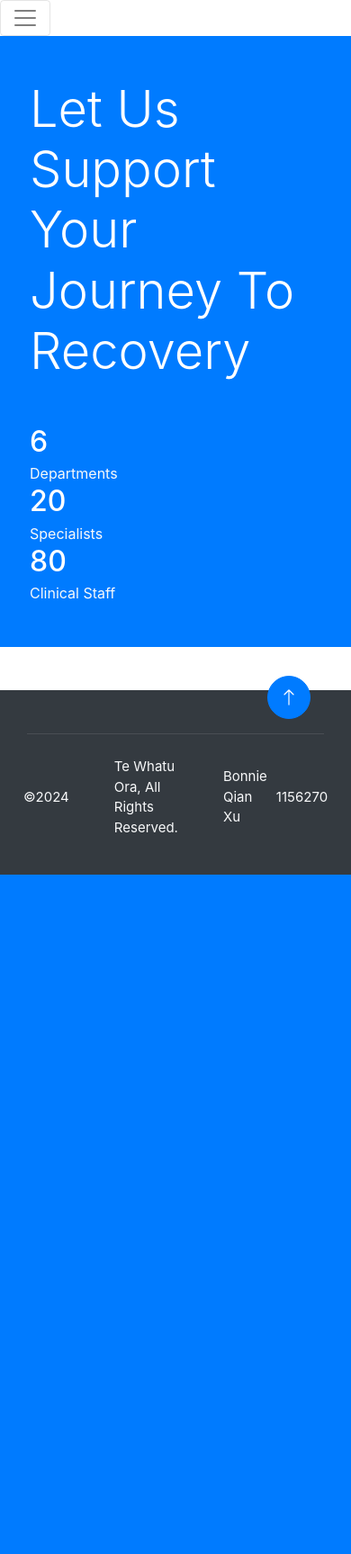
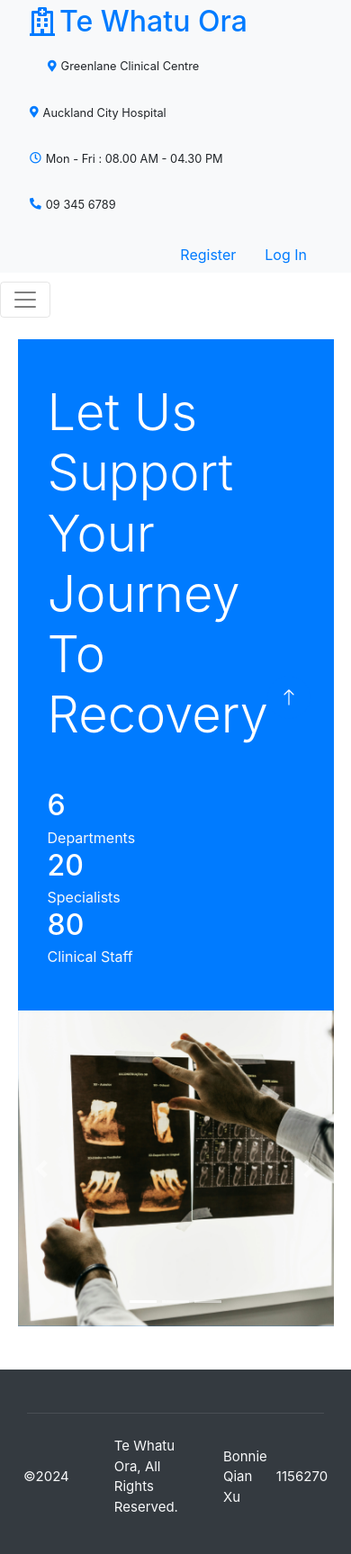
Before and after one commit to bonnieqxu/CarePath, a Django app: page / in a window 390 px wide; the page is wider, and only the part inside the window is pictured. Shown: that part at 90% size. Before the commit the page ends 972 px from the top of that part, so only its background shows below. Run offline with Django 5.2, Linux system fonts and the light colour scheme; some libraries are stand-ins or nearby versions.

Commit message:
formatting

```diff
--- a/CarePath/static/CarePath/site.css
+++ b/CarePath/static/CarePath/site.css
@@ -58,6 +58,45 @@
   align-items: center;
   justify-content: center;
   font-weight: normal;
+}
+
+/* top bar*/
+.top-bar {
+  padding: 10px 0;
+}
+
+.location-info {
+  margin-right: 30px;
+}
+
+/* responsive top bar */
+@media (max-width: 992px) {
+  .top-bar {
+    flex-direction: column;
+    align-items: flex-start;
+    text-align: left;
+  }
+
+  .location-info {
+    margin-right: 0;
+    margin-bottom: 10px;
+  }
+
+  .text-end {
+    text-align: left !important;
+    margin-top: 10px;
+  }
+
+  .top-bar .col-lg-7,
+  .top-bar .col-lg-5 {
+    max-width: 100%;
+    flex: 0 0 100%;
+  }
+
+  .top-bar .h-100 {
+    flex-direction: column;
+    align-items: flex-start;
+  }
 }
 
 /*** Navbar ***/
--- a/CarePath/templates/CarePath/home.html
+++ b/CarePath/templates/CarePath/home.html
@@ -1,8 +1,12 @@
-{% extends "CarePath/layout.html" %} {% load static %}
-{% block title %} Home {% endblock %} {% block content %}
+{% extends "CarePath/layout.html" %} {% load static %} {% block title %} Home
+{%endblock %} {% block content %}
 
-<div class="container-fluid header bg-primary p-0 mb-5">
-  <div class="row g-0 align-items-center flex-column-reverse flex-lg-row">
+<div
+  class="container-fluid header bg-primary p-0 mb-5"
+  style="width: 90%; margin: 0 auto"
+>
+  <!-- <div class="row g-0 align-items-center flex-column-reverse flex-lg-row"> -->
+  <div class="row g-0 align-items-center">
     <div class="col-lg-6 p-5 wow fadeIn" data-wow-delay="0.1s">
       <h1 class="display-4 text-white mb-5">
         Let Us Support Your Journey To Recovery
@@ -28,41 +32,78 @@
         </div>
       </div>
     </div>
-    <div class="col-lg-6 wow fadeIn" data-wow-delay="0.5s">
-      <div class="owl-carousel header-carousel">
-        <div class="owl-carousel-item position-relative">
+
+    <div class="col-lg-6 d-flex justify-content-center align-items-center">
+      <div
+        id="carouselExampleIndicators"
+        class="carousel slide"
+        data-ride="carousel"
+        style="width: 100%; margin: 0 auto"
+      >
+        <ol class="carousel-indicators">
+          <li
+            data-target="#carouselExampleIndicators"
+            data-slide-to="0"
+            class="active"
+          ></li>
+          <li data-target="#carouselExampleIndicators" data-slide-to="1"></li>
+          <li data-target="#carouselExampleIndicators" data-slide-to="2"></li>
+        </ol>
+        <div class="carousel-inner">
+          <div class="carousel-item active">
             <img
-            class="img-fluid"
+              class="d-block"
               src="{% static 'CarePath/images/reading_xray.jpg' %}"
-            alt=""
+              alt="First slide"
+              style="width: 150%; margin: 0 auto"
             />
-          <div class="owl-carousel-text">
-            <h1 class="display-1 text-white mb-0">Dentistry</h1>
+            <div class="carousel-caption d-none d-md-block">
+              <h5>Dentistry</h5>
             </div>
           </div>
-        <div class="owl-carousel-item position-relative">
+          <div class="carousel-item">
             <img
-            class="img-fluid"
+              class="d-block"
               src="{% static 'CarePath/images/holding_syringe.jpg' %}"
-            alt=""
+              alt="Second slide"
+              style="width: 150%; margin: 0 auto"
             />
-          <div class="owl-carousel-text">
-            <h1 class="display-1 text-white mb-0">Oncology</h1>
+            <div class="carousel-caption d-none d-md-block">
+              <h5>Oncology</h5>
             </div>
           </div>
-        <div class="owl-carousel-item position-relative">
+          <div class="carousel-item">
             <img
-            class="img-fluid"
+              class="d-block"
               src="{% static 'CarePath/images/slt.jpg' %}"
-            alt=""
+              alt="Third slide"
+              style="width: 150%; margin: 0 auto"
             />
-          <div class="owl-carousel-text">
-            <h1 class="display-1 text-white mb-0">SLT</h1>
+            <div class="carousel-caption d-none d-md-block">
+              <h5>SLT</h5>
+            </div>
+          </div>
+        </div>
+        <a
+          class="carousel-control-prev"
+          href="#carouselExampleIndicators"
+          role="button"
+          data-slide="prev"
+        >
+          <span class="carousel-control-prev-icon" aria-hidden="true"></span>
+          <span class="sr-only">Previous</span>
+        </a>
+        <a
+          class="carousel-control-next"
+          href="#carouselExampleIndicators"
+          role="button"
+          data-slide="next"
+        >
+          <span class="carousel-control-next-icon" aria-hidden="true"></span>
+          <span class="sr-only">Next</span>
+        </a>
       </div>
     </div>
   </div>
 </div>
-  </div>
-</div>
-
 {% endblock %}
--- a/CarePath/templates/CarePath/layout.html
+++ b/CarePath/templates/CarePath/layout.html
@@ -36,11 +36,24 @@
       href="https://cdnjs.cloudflare.com/ajax/libs/animate.css/4.1.1/animate.min.css"
     />
 
-    <link href="lib/animate/animate.min.css" rel="stylesheet" />
-    <link href="lib/owlcarousel/assets/owl.carousel.min.css" rel="stylesheet" />
     <link
-      href="lib/tempusdominus/css/tempusdominus-bootstrap-4.min.css"
+      href="{% static 'CarePath/lib/animate/animate.min.css' %}"
       rel="stylesheet"
+    />
+
+    <link
+      href="{% static 'CarePath/lib/tempusdominus/css/tempusdominus-bootstrap-4.min.css' %}"
+      rel="stylesheet"
+    />
+
+    <!-- Owl Carousel CSS -->
+    <link
+      rel="stylesheet"
+      href="{% static 'CarePath/lib/owlcarousel/owl.carousel.min.css' %}"
+    />
+    <link
+      rel="stylesheet"
+      href="{% static 'CarePath/lib/owlcarousel/owl.theme.default.min.css' %}"
     />
 
     <link
@@ -58,9 +71,10 @@
     <!-- Top Bar starts -->
 
     <div class="container-fluid bg-light p-0 wow fadeIn" data-wow-delay="0.1s">
-      <div
+      <!-- <div
         class="row gx-0 d-none d-lg-flex align-items-center justify-content-between"
-      >
+      > -->
+      <div class="row gx-0 align-items-center justify-content-between">
         <div class="col-lg-7 px-5 text-start d-flex flex-wrap">
           <a
             href="{% url 'home' %}"
@@ -135,6 +149,7 @@
       data-wow-delay="0.1s"
     >
       <div class="container">
+        <div class="text-end" style="float: left">
           <button
             type="button"
             class="navbar-toggler me-4"
@@ -143,6 +158,9 @@
           >
             <span class="navbar-toggler-icon"></span>
           </button>
+          <br />
+          <br />
+        </div>
         <div
           class="collapse navbar-collapse justify-content-center"
           id="navbarCollapse"
@@ -201,27 +219,22 @@
       </a>
 
       <!-- JavaScript Libraries -->
-      <script src="https://code.jquery.com/jquery-3.4.1.min.js"></script>
+      <script src="https://code.jquery.com/jquery-3.5.1.min.js"></script>
       <script src="https://cdn.jsdelivr.net/npm/bootstrap@5.0.0/dist/js/bootstrap.bundle.min.js"></script>
-      <!-- <script src="lib/wow/wow.min.js"></script>
-  <script src="lib/easing/easing.min.js"></script>
-  <script src="lib/waypoints/waypoints.min.js"></script>
-  <script src="lib/counterup/counterup.min.js"></script>
-  <script src="lib/owlcarousel/owl.carousel.min.js"></script>
-  <script src="lib/tempusdominus/js/moment.min.js"></script>
-  <script src="lib/tempusdominus/js/moment-timezone.min.js"></script>
-  <script src="lib/tempusdominus/js/tempusdominus-bootstrap-4.min.js"></script> -->
 
-      <!-- <script src="{% static 'CarePath/lib/wow/wow.min.js' %}"></script>
+      <script src="https://cdn.jsdelivr.net/npm/@popperjs/core@2.9.2/dist/umd/popper.min.js"></script>
+      <script src="https://stackpath.bootstrapcdn.com/bootstrap/4.5.2/js/bootstrap.min.js"></script>
+
+      <script src="{% static 'CarePath/lib/wow/wow.min.js' %}"></script>
       <script src="{% static 'CarePath/lib/easing/easing.min.js' %}"></script>
       <script src="{% static 'CarePath/lib/waypoints/waypoints.min.js' %}"></script>
       <script src="{% static 'CarePath/lib/counterup/counterup.min.js' %}"></script>
       <script src="{% static 'CarePath/lib/owlcarousel/owl.carousel.min.js' %}"></script>
       <script src="{% static 'CarePath/lib/tempusdominus/js/moment.min.js' %}"></script>
       <script src="{% static 'CarePath/lib/tempusdominus/js/moment-timezone.min.js' %}"></script>
-<script src="{% static 'CarePath/lib/tempusdominus/js/tempusdominus-bootstrap-4.min.js' %}"></script> -->
+      <script src="{% static 'CarePath/lib/tempusdominus/js/tempusdominus-bootstrap-4.min.js' %}"></script>
 
-      <!-- Template Javascript -->
+      <!-- main.js -->
       <script src="{% static 'CarePath/main.js' %}"></script>
     </div>
   </body>
--- a/CarePath/templates/CarePath/mucositis.html
+++ b/CarePath/templates/CarePath/mucositis.html
@@ -96,4 +96,10 @@
   </div>
 </div>
 
+<div class="d-flex justify-content-center">
+  <a href="{% url 'journey' %}" class="btn btn-primary" style="margin-top: 20px"
+    >BACK</a
+  >
+</div>
+
 {% endblock %}
```
Also changed, not shown: other parts of CarePath/static/CarePath/site.css (+9 -79 lines), CarePath/templates/CarePath/discharge.html (+7 -0 lines), CarePath/templates/CarePath/drymouth.html (+8 -1 lines), CarePath/templates/CarePath/mdm.html (+8 -1 lines), CarePath/templates/CarePath/mouthcare.html (+10 -3 lines), CarePath/templates/CarePath/mouthcare_post.html (+10 -3 lines), CarePath/templates/CarePath/post_dental.html (+9 -15 lines), CarePath/templates/CarePath/pre_dental.html (+8 -1 lines), CarePath/templates/CarePath/sideeffect.html (+8 -1 lines), CarePath/templates/CarePath/tx_sideeffect.html (+15 -7 lines). Lines whose indentation alone changed are shown as unchanged.
